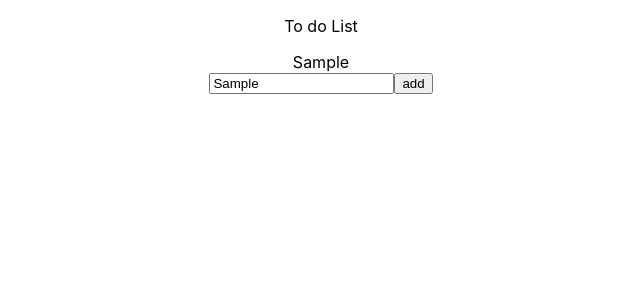
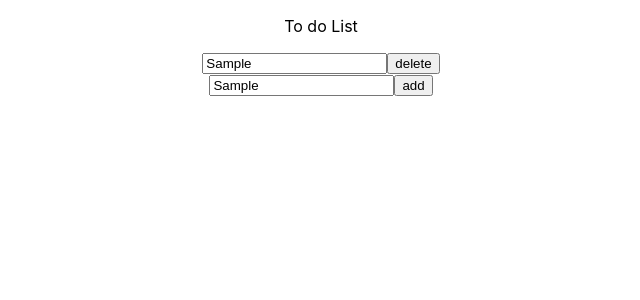
Before and after one commit to chenmianhan/react-todo-list, a React (Create React App) app: page / in a window 1280 px wide. Both pictures are taken after typing "Sample" into the empty fields and a click on the input "add". Shown: the top 300 px of the page, without its empty margins (319-959 px from the left). Built offline with nearby package versions, Linux system fonts and the light colour scheme.

Commit message:
[TodoList][James]feature:modify Todo

```diff
--- a/src/components/Todo/index.jsx
+++ b/src/components/Todo/index.jsx
@@ -1,12 +1,14 @@
 import React from 'react'
 class Todo extends React.Component {
-    constructor(props){
+    constructor(props) {
         super(props)
     }
     render() {
         return (
             <div>
-                {this.props.todo}
+                <input type="text" readonly="true" value={this.props.todo} />
+                <input type="button" value="delete" />
+
             </div>
         );
     }
--- a/src/components/TodoForm/index.jsx
+++ b/src/components/TodoForm/index.jsx
@@ -15,7 +15,7 @@ class TodoForm extends React.Component {
     render() {
         return (
             <form onSubmit={this.handleSubmit}>
-              <input type="text" onChange={this.handleChange} />
+              <input type="text" onChange={this.handleChange} placeholder="input you to do" />
               <input type="submit" value="add" />
           </form>
         );
```
